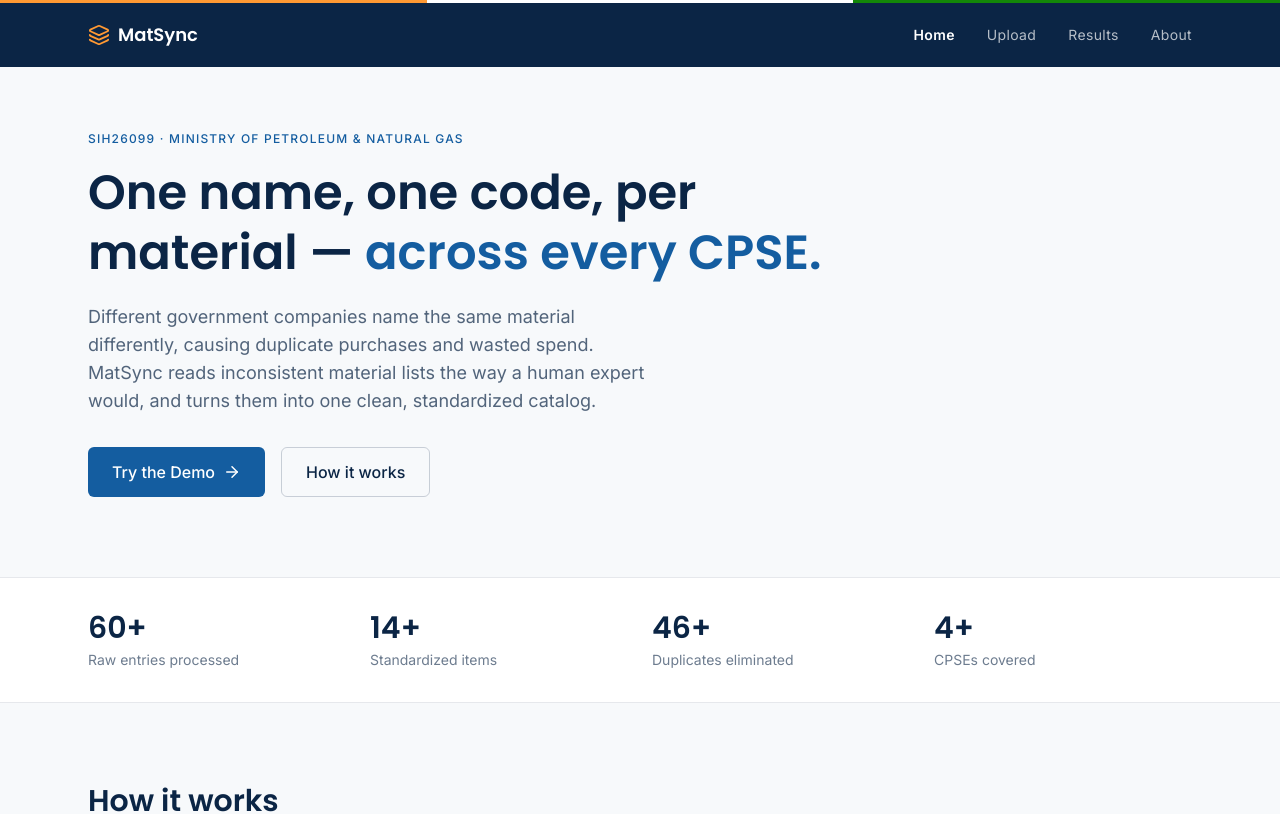
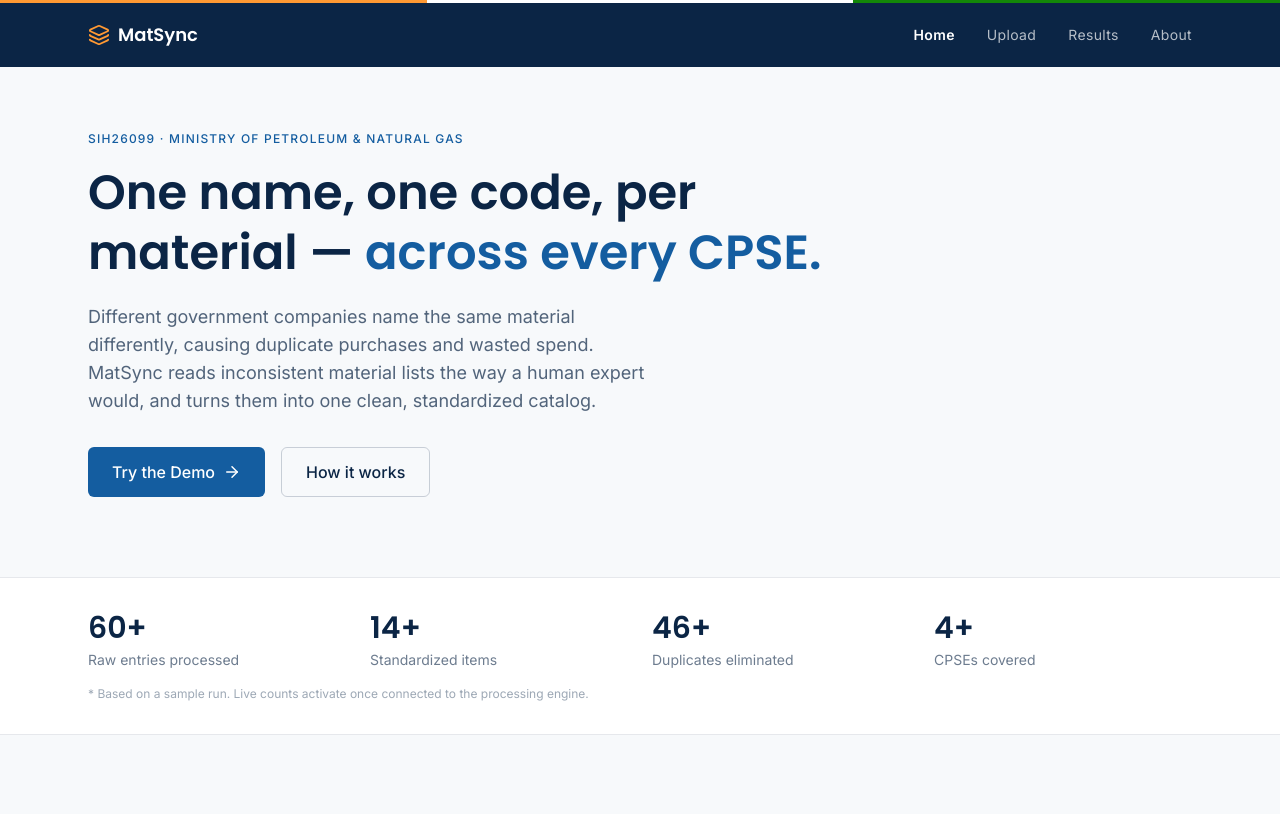
Before and after one commit to sih26099/frontend, a React (Vite) app: page / in a window 1280 px wide. Shown: the top 814 px of the page. Built offline with nearby package versions, Linux system fonts and the light colour scheme.

Commit message:
Add sample-run disclaimer under Home stats

```diff
--- a/src/pages/Home.jsx
+++ b/src/pages/Home.jsx
@@ -57,11 +57,16 @@ export default function Home() {
 
       {/* Stats bar */}
       <section className="bg-white border-y border-navy/10">
-        <div className="max-w-6xl mx-auto px-4 sm:px-6 py-8 grid grid-cols-2 sm:grid-cols-4 gap-6">
-          <Stat label="Raw entries processed" value={summaryStats.rawEntries} />
-          <Stat label="Standardized items" value={summaryStats.standardizedItems} />
-          <Stat label="Duplicates eliminated" value={summaryStats.duplicatesEliminated} />
-          <Stat label="CPSEs covered" value={summaryStats.cpses.length} />
+        <div className="max-w-6xl mx-auto px-4 sm:px-6 py-8">
+          <div className="grid grid-cols-2 sm:grid-cols-4 gap-6">
+            <Stat label="Raw entries processed" value={summaryStats.rawEntries} />
+            <Stat label="Standardized items" value={summaryStats.standardizedItems} />
+            <Stat label="Duplicates eliminated" value={summaryStats.duplicatesEliminated} />
+            <Stat label="CPSEs covered" value={summaryStats.cpses.length} />
+          </div>
+          <p className="text-xs text-navy/40 mt-4">
+            * Based on a sample run. Live counts activate once connected to the processing engine.
+          </p>
         </div>
       </section>
 
```
